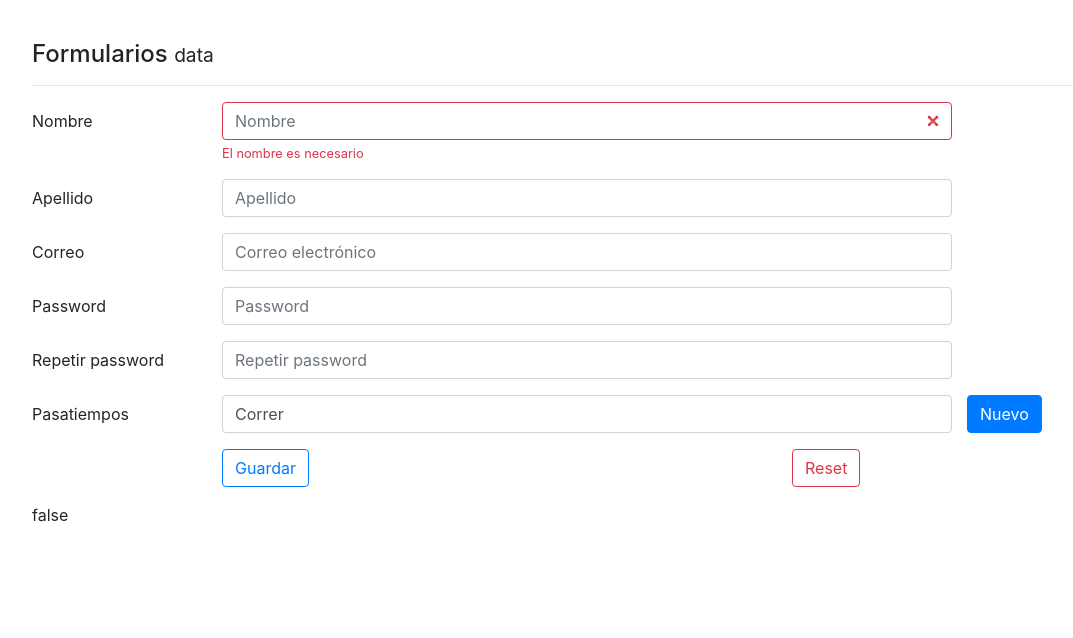
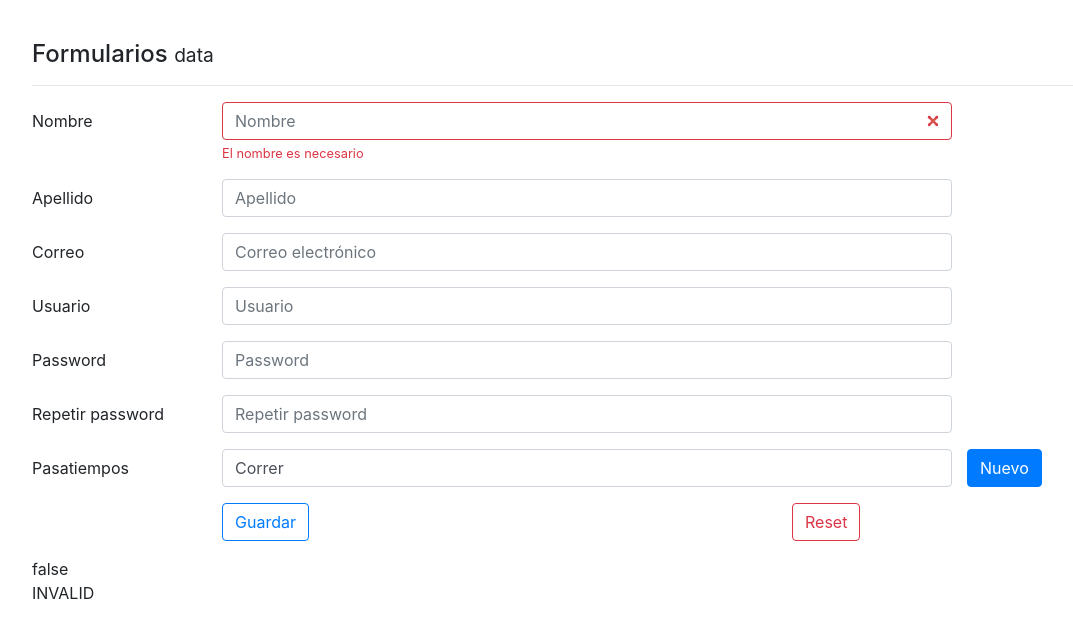
Before and after one commit to dtoledoz0207/App-Formularios, an Angular app: page / in a window 1280 px wide. Shown: the top 638 px of the page, without its empty margins (53-1126 px from the left). Built offline with nearby package versions, Linux system fonts and the light colour scheme.

Commit message:
validationAsync-Added

```diff
--- a/src/app/components/data/data.component.html
+++ b/src/app/components/data/data.component.html
@@ -46,6 +46,18 @@
              type="email"
              placeholder="Correo electrónico"
              formControlName="correo">
+    </div>
+  </div>
+
+
+  <div class="form-group row">
+    <label class="col-2 col-form-label">Usuario</label>
+    <div class="col-8">
+
+      <input class="form-control"
+             type="text"
+             placeholder="Usuario"
+             formControlName="username">
     </div>
   </div>
 
@@ -112,5 +124,6 @@
 
 
   {{forma.valid}}
-
+  <br>
+  {{forma.status}}
 </form>
--- a/src/app/components/data/data.component.ts
+++ b/src/app/components/data/data.component.ts
@@ -1,5 +1,7 @@
 import { Component } from '@angular/core';
 import {FormGroup, FormControl, Validators, FormArray} from '@angular/forms';
+
+import { Observable } from 'rxjs';
 
 @Component({
   selector: 'app-data',
@@ -43,6 +45,7 @@
       'pasatiempos': new FormArray([
         new FormControl('Correr', Validators.required)
       ]),
+      'username': new FormControl('', Validators.required, this.existeUsuario),
       'password1': new FormControl('', Validators.required),
       'password2': new FormControl()
     });
@@ -102,4 +105,24 @@
   }
 
 
+  existeUsuario(control: FormControl): Promise<any>|Observable<any>{
+
+    let promesa = new Promise((resolve, reject)=>{
+
+      setTimeout(()=>{
+        if(control.value === "strider"){
+          resolve({existe: true});
+        }else{
+          resolve(null);
+        }
+      }, 3000);
+
+    })
+
+    return promesa;
+
+
+  }
+
+
 }
```
